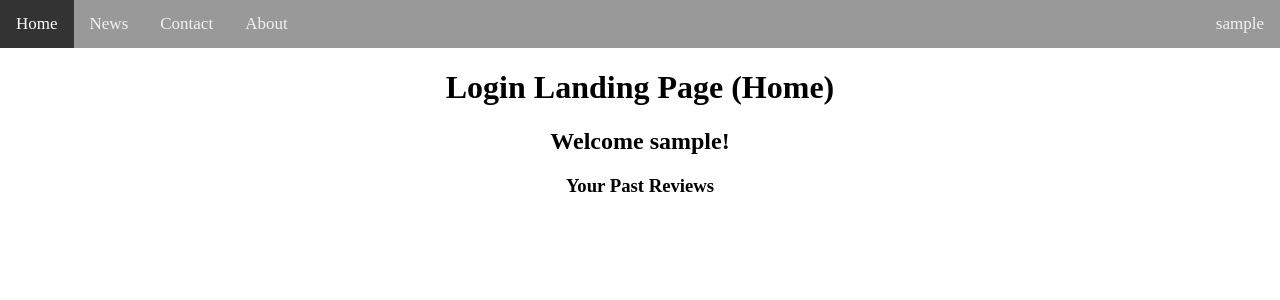
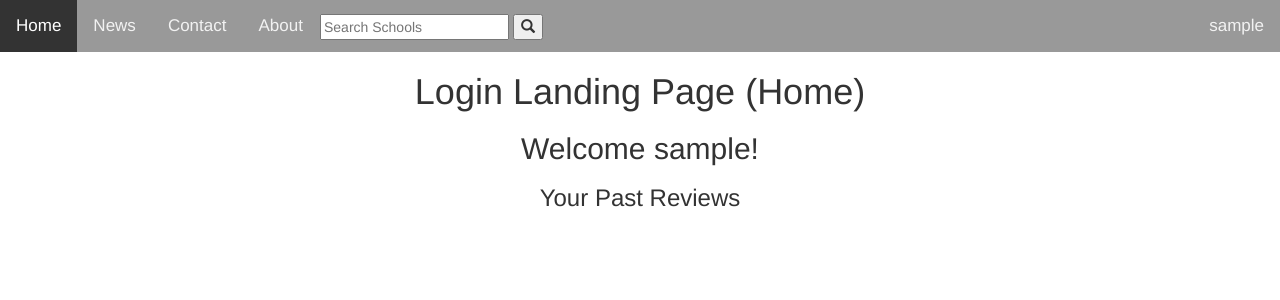
Before and after one commit to imcdonald1/classGuide, a Django app: page /home/ in a window 1280 px wide. Shown: the top 300 px of the page. Run offline with Django 3.2, Linux system fonts and the light colour scheme; the visitor is signed in with stand-in values (Sample User, id 1); data that the repository does not hold is empty; some libraries are stand-ins or nearby versions.

Commit message:
updated search bar

```diff
--- a/static/reviews/home.css
+++ b/static/reviews/home.css
@@ -46,7 +46,7 @@ h3
 {
   display: grid;
   grid-template-columns: 1fr 1fr 1fr 1fr;
-  grid-auto-rows: minmax(100px, auto);
+  grid-auto-rows: minmax(30px, auto);
   padding: 1em;
   grid-gap: 3px;
 }
@@ -71,6 +71,8 @@ h3
 
 .topnav
 {
+  display: grid;
+  grid-template-columns: 1fr 1fr 1fr 1fr;
   overflow: hidden;
   background-color: #999;
 }
@@ -96,3 +98,31 @@ h3
   background-color: #333;
   color: white;
 }
+
+.mainPage
+{
+  background-color: white;
+}
+
+.navLinks
+{
+  grid-column: 1/2;
+}
+
+.navSearch
+{
+  grid-column: 2/4;
+}
+
+.navUser
+{
+  grid-column: 4/5;
+}
+
+.navSearchInput
+{
+  margin-left: 0em;
+  text-align: left;
+  margin-top: 1em;
+  text-decoration: none;
+}
--- a/templates/reviews/home.html
+++ b/templates/reviews/home.html
@@ -2,16 +2,26 @@
 <html>
 <head>
 	<title>Home</title>
+	<link rel="stylesheet" href="https://maxcdn.bootstrapcdn.com/bootstrap/3.3.7/css/bootstrap.min.css">
 	{% load static %}
 	<link rel="stylesheet" type="text/css" href="{% static 'reviews/home.css' %}">
 </head>
 <body>
 	<div class="topnav">
-		<a class="active" href="#home">Home</a>
-		<a href="#news">News</a>
-		<a href="#contact">Contact</a>
-		<a href="#about">About</a>
-		<a href="#profile" id="profileLink">{{username}}</a>
+		<div class="navLinks">
+			<a class="active" href="#home">Home</a>
+			<a href="#news">News</a>
+			<a href="#contact">Contact</a>
+			<a href="#about">About</a>
+		</div>
+		<div class="navSearch">
+			<form>
+				<input type="text" name="search" placeholder="Search Schools" class="navSearchInput">
+				<label for="email"><button><span class="glyphicon glyphicon-search"></span></button></label>
+			</form>
+		</div>
+		<div class="navUser"><a href="#profile" id="profileLink">{{username}}</a>
+		</div>
 	</div>
 	<div>
 		<h1>Login Landing Page (Home)</h1>
```
